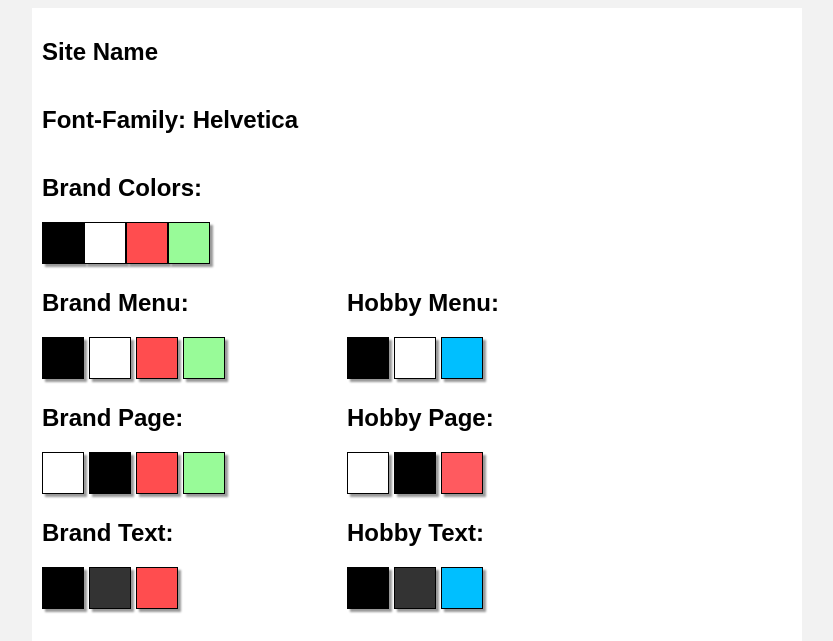
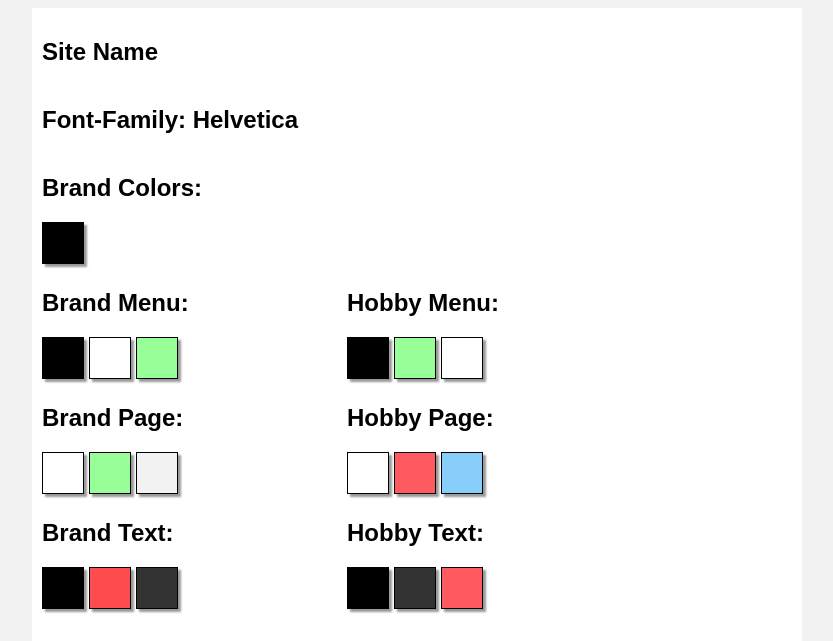
Before and after one commit to taisijap/taisijap.github.io, a plain HTML site: page session04/wireframe/index.html in a window 1280 px wide. Shown: the top 641 px of the page, without its empty margins (223-1056 px from the left). Drawn offline with Linux system fonts and the light colour scheme.

Commit message:
Add files via upload

```diff
--- a/session04/wireframe/index.html
+++ b/session04/wireframe/index.html
@@ -13,6 +13,8 @@
 
     .outer{
       text-align: center;
+
+
     }
   	.page{
   		width:750px;
@@ -29,8 +31,9 @@
   		position: relative;
        display: inline-block;
   		text-align:left;
+
+
   	}
-
   	.heading{
   		font-size: 24px;
   		font-weight: bold;
@@ -50,101 +53,87 @@
   		display: inline-block;
   	}
 
-    /* Brand Colors - Urban Outfitters */
   	.brandcolor1{
-        background-color: #000; /* Black */
+  		background-color: #000;
   	}
   	.brandcolor2{
-        background-color: #FFF; /* White */
+  		background-color: #98FF98;
   	}
   	.brandcolor3{
-        background-color: #FF4D4F; /* Bright Red */
-    }
-    .brandcolor4{
-        background-color: #98FB98; /* Minty Green (adjusted to match your image) */
+  		background-color: #FF4D4F;
   	}
 
-    /* Menu Colors for Brand (Urban Outfitters) */
   	.menucolor1{
-        background-color: #000; /* Black */
+  		background-color: #000;
   	}
   	.menucolor2{
-        background-color: #FFF; /* White */
+  		background-color: #FFF;
   	}
   	.menucolor3{
-        background-color: #FF4D4F; /* Bright Red */
-    }
-    .menucolor4{
-        background-color: #98FB98; /* Minty Green */
+  		background-color: #98FF98;
   	}
 
-    /* Hobby Site Menu Colors (brighter variation) */
     .hobbymenucolor1{
-        background-color: #000; /* Black */
+  		background-color: #000;
   	}
   	.hobbymenucolor2{
-        background-color: #FFF; /* White */
+  		background-color: #98FF98;
   	}
   	.hobbymenucolor3{
-        background-color: #00BFFF; /* Bright Sky Blue */
+  		background-color: #FFF;
   	}
 
-    /* Page Colors */
   	.pagecolor1{
-        background-color: #FFF; /* White */
+  		background-color: #FFF;
   	}
   	.pagecolor2{
-        background-color: #000; /* Black */
+  		background-color: #98FF98;
   	}
   	.pagecolor3{
-        background-color: #FF4D4F; /* Bright Red */
+  		background-color: #F2F2F2;
   	}
-    .pagecolor4{
-        background-color: #98FB98; /* Minty Green */
+  	.hobbypagecolor1{
+  		background-color: #FFF;
+  	}
+  	.hobbypagecolor2{
+  		background-color: #FF5A5F;
+  	}
+  	.hobbypagecolor3{
+  		background-color: #87CEFA;
   	}
 
-    /* Hobby Page Colors */
-    .hobbypagecolor1{
-        background-color: #FFF; /* White */
-    }
-    .hobbypagecolor2{
-        background-color: #000; /* Black */
-    }
-    .hobbypagecolor3{
-        background-color: #FF5A5F; /* Bright Coral */
-    }
-
-    /* Text Colors */
   	.textcolor1{
-        background-color: #000; /* Black */
+  		background-color: #000;
   	}
   	.textcolor2{
-        background-color: #333; /* Dark Gray */
+  		background-color: #FF4D4F;
   	}
   	.textcolor3{
-        background-color: #FF4D4F; /* Bright Red */
+  		background-color: #333333;
   	}
-
-    /* Hobby Text Colors */
   	.hobbytextcolor1{
-        background-color: #000; /* Black */
+  		background-color: #000;
   	}
   	.hobbytextcolor2{
-        background-color: #333; /* Dark Gray */
+  		background-color: #333333;
   	}
   	.hobbytextcolor3{
-        background-color: #00BFFF; /* Bright Sky Blue */
+  		background-color: #FF5A5F;
   	}
 
   	.img{
   		padding:10px;
   		width:95%;
   		margin-top:30px;
+
   	}
   	.img_mobile{
   		padding:10px;
   		width:55%;
   	}
+
+
+
 
 	</style>
 </head>
@@ -156,7 +145,7 @@
 			<div class="heading"><span class="font-family">Site Name</span></div>
 			<div class="heading">Font-Family: <span class="font-family">Helvetica</span></div>
            	<div class="heading">Brand Colors:</div>
-            <div class="swatch brandcolor1"></div><div class="swatch brandcolor2"></div><div class="swatch brandcolor3"></div><div class="swatch brandcolor4"></div><br>
+           	<div class="swatch brandcolor1"></div><br>
 
           <div class="swatcharea">
             <!-- THIS IS WHERE THE ORIGINAL BRAND MENU COLORS ARE DEFINED -->
@@ -164,14 +153,12 @@
            	<div class="swatch menucolor1"></div>
            	<div class="swatch menucolor2"></div>
            	<div class="swatch menucolor3"></div>
-            <div class="swatch menucolor4"></div>
 
             <!-- THIS IS WHERE THE ORIGINAL BRAND PAGE COLORS ARE DEFINED -->
            	<div class="heading">Brand Page:</div>
            	<div class="swatch pagecolor1"></div>
            	<div class="swatch pagecolor2"></div>
            	<div class="swatch pagecolor3"></div>
-            <div class="swatch pagecolor4"></div>
 
             <!-- THIS IS WHERE THE ORIGINAL BRAND TEXT COLORS ARE DEFINED -->
            	<div class="heading">Brand Text:</div>
@@ -211,7 +198,14 @@
            	<div><img class="img" src="img/desktop.jpg" alt="desktop wireframe sketch"></div>
            	<div><img class="img_mobile" src="img/mobile.jpg" alt="desktop wireframe sketch"></div>
 
+<!-- THIS IS WHERE YOUR HOBBY INFORMATION BEGINS -->
+
+
+
+
 		</div>
+
+
 
 	</div>
 
```
Lines whose indentation alone changed are shown as unchanged.
